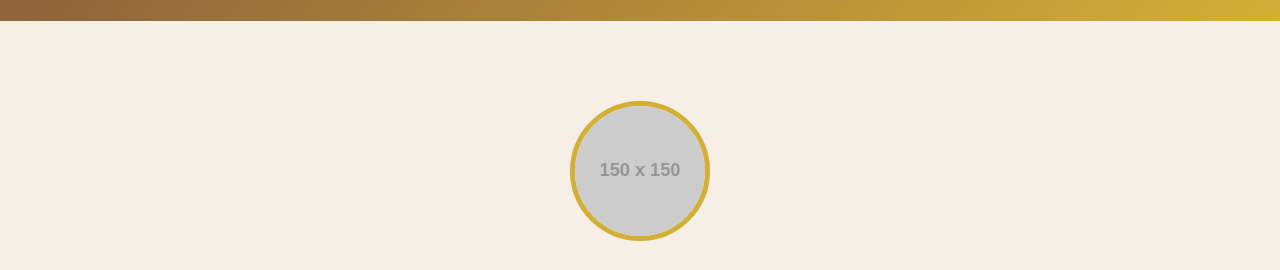
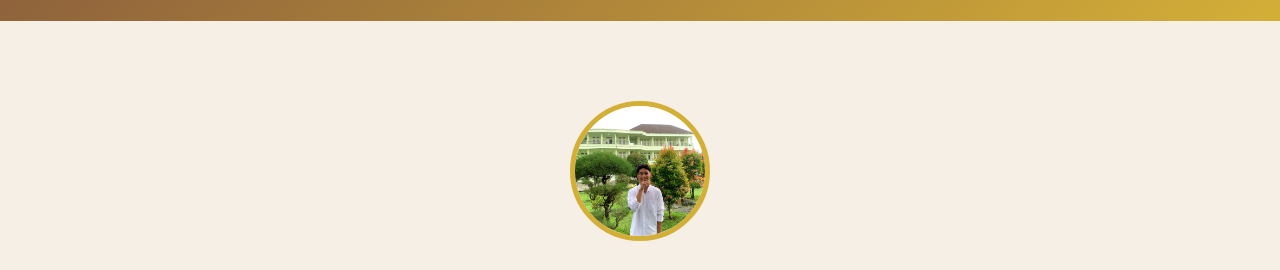
Before and after one commit to Najmul-id/Najmul.github.io, a plain HTML site: page index.html in a window 1280 px wide. Shown: the part 73-343 px from the top of the page. Drawn offline with nearby package versions, Linux system fonts and the light colour scheme; placeholder pictures from the web are drawn by us.

Commit message:
Update title and profile image in index.html
update gambar

```diff
--- a/index.html
+++ b/index.html
@@ -3,7 +3,7 @@
 <head>
   <meta charset="UTF-8" />
   <meta name="viewport" content="width=device-width, initial-scale=1.0" />
-  <title>Portofolio | Nama Anda</title>
+  <title>Portofolio | Najmul Rijal</title>
   <link href="https://fonts.googleapis.com/css2?family=Poppins:wght@300;400;600&family=Playfair+Display:wght@500;700&display=swap" rel="stylesheet">
   <style>
     :root {
@@ -215,7 +215,7 @@
 </header>
 
 <section class="hero" id="beranda">
-  <img src="https://via.placeholder.com/150" alt="Foto Profil">
+  <img src="ijal.jpg" alt="Foto Profil">
   <h2>Halo, Saya <span>M.Najmul Rijal</span></h2>
   <p>Mahasiswa / Web Developer / UI Designer yang fokus pada desain modern, fungsional, dan bernilai estetika.</p>
   <button class="btn" onclick="document.getElementById('kontak').scrollIntoView({behavior:'smooth'})">Hubungi Saya</button>
```
